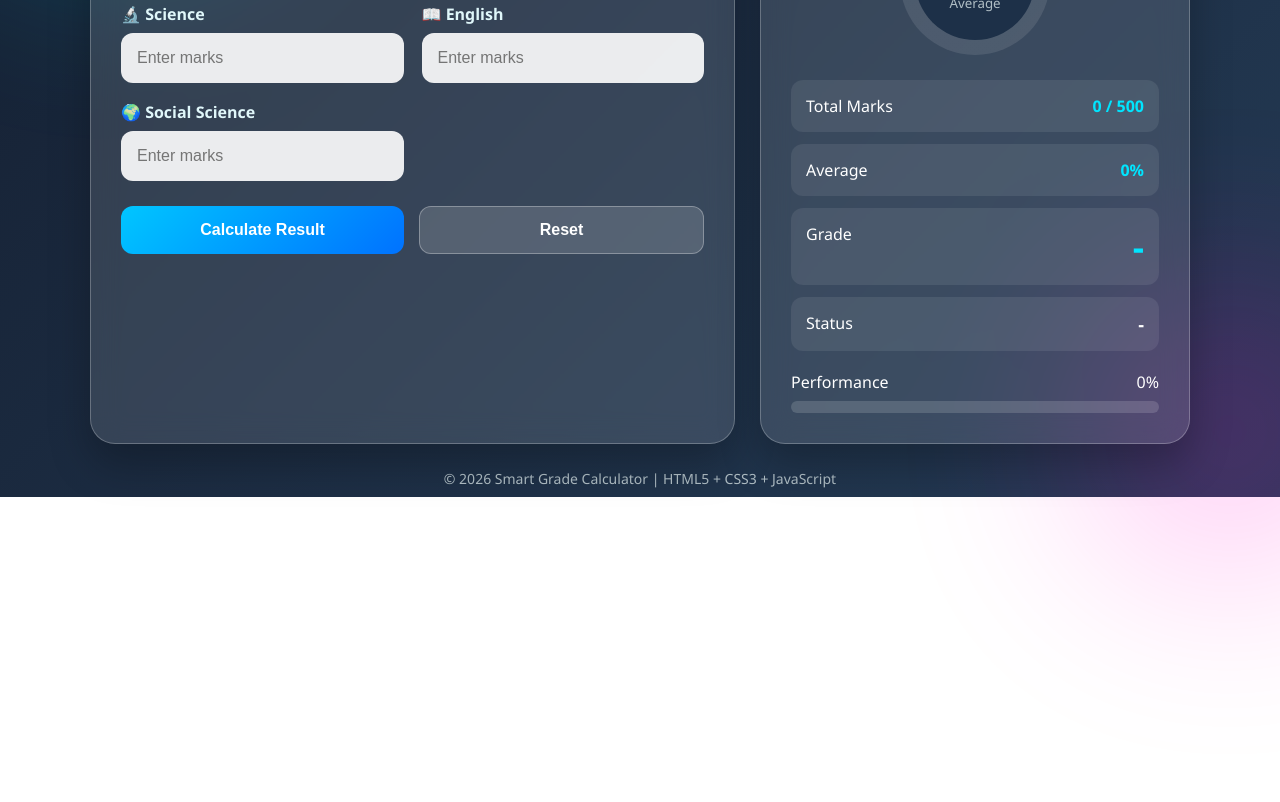
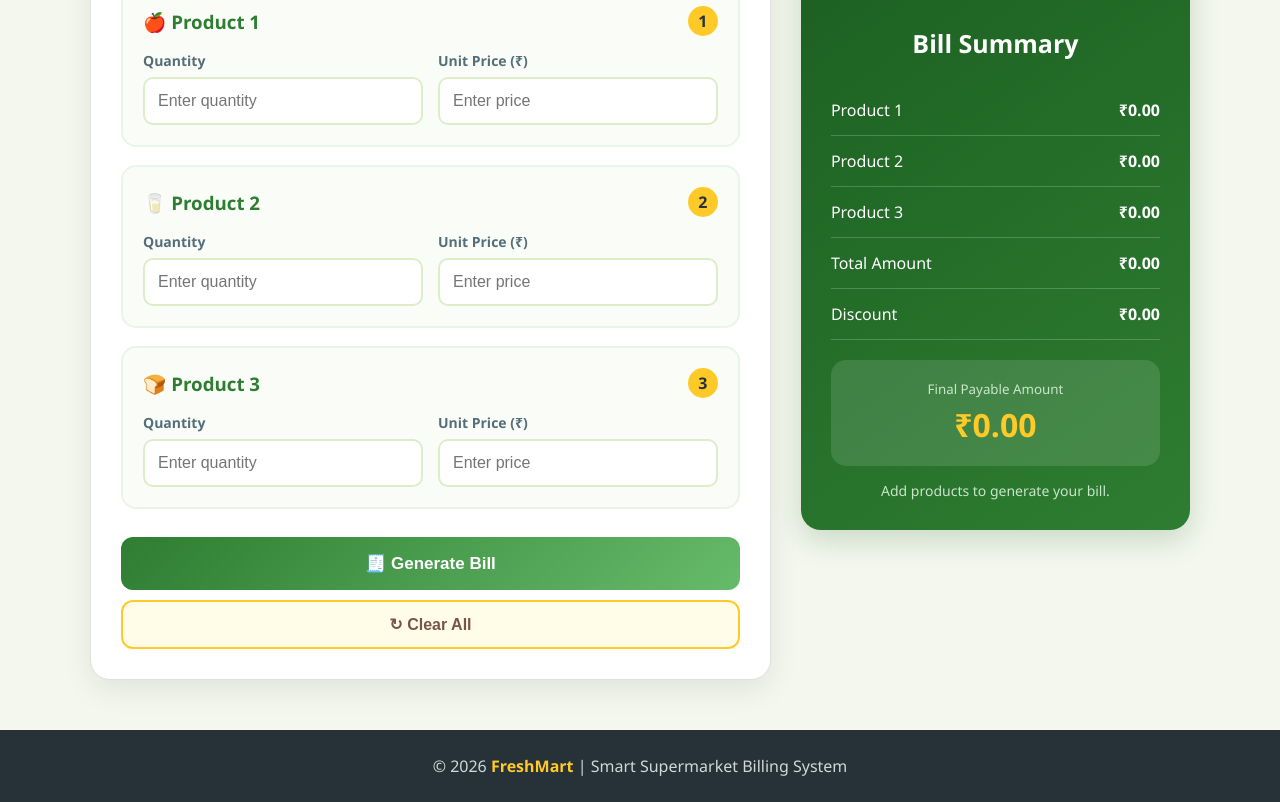
Before and after one commit to rshlogeshtd-rgb/websites, a plain HTML site: page index.html in a window 1280 px wide. Shown: the part 343-1145 px from the top of the page. Before the commit the page ends 840 px from the top, so only its background shows below. Drawn offline with Linux system fonts and the light colour scheme.

Commit message:
Add files via upload

```diff
--- a/index.html
+++ b/index.html
@@ -3,7 +3,7 @@
 <head>
 <meta charset="UTF-8">
 <meta name="viewport" content="width=device-width, initial-scale=1.0">
-<title>Smart Student Grade Calculator</title>
+<title>Smart Supermarket Billing System</title>
 <style>
 * {
     margin: 0;
@@ -13,428 +13,495 @@
 body {
     font-family: "Segoe UI", Arial, sans-serif;
     min-height: 100vh;
-    background: linear-gradient(135deg, #141e30, #243b55);
-    color: #fff;
-    overflow-x: hidden;
+    background: #f4f7ee;
+    color: #263238;
 }
-body::before {
-    content: "";
-    position: fixed;
-    width: 350px;
-    height: 350px;
-    background: #00e5ff;
-    border-radius: 50%;
-    filter: blur(100px);
-    opacity: 0.25;
-    top: -100px;
-    left: -100px;
-    animation: float 6s infinite alternate;
+header {
+    background: linear-gradient(135deg, #1b5e20, #43a047);
+    color: white;
+    padding: 22px 7%;
+    display: flex;
+    justify-content: space-between;
+    align-items: center;
+    box-shadow: 0 5px 15px rgba(0,0,0,0.15);
 }
-body::after {
-    content: "";
-    position: fixed;
-    width: 300px;
-    height: 300px;
-    background: #ff00cc;
-    border-radius: 50%;
-    filter: blur(100px);
-    opacity: 0.2;
-    bottom: -100px;
-    right: -80px;
-    animation: float 7s infinite alternate-reverse;
+.logo {
+    font-size: 28px;
+    font-weight: bold;
+    letter-spacing: 1px;
+}
+.logo span {
+    color: #ffca28;
+}
+.tagline {
+    font-size: 14px;
+    color: #e8f5e9;
 }
 .container {
-    width: 92%;
+    width: 90%;
     max-width: 1100px;
     margin: 40px auto;
-    position: relative;
-    z-index: 1;
 }
-.header {
+.title {
     text-align: center;
-    margin-bottom: 30px;
+    margin-bottom: 35px;
 }
-.header h1 {
-    font-size: 42px;
-    letter-spacing: 2px;
-    text-shadow: 0 5px 15px rgba(0,0,0,0.4);
+.title h1 {
+    font-size: 38px;
+    color: #1b5e20;
 }
-.header p {
+.title p {
     margin-top: 8px;
-    color: #cfd8dc;
-    font-size: 17px;
+    color: #607d8b;
 }
-.main-box {
+.billing-layout {
     display: grid;
-    grid-template-columns: 1.2fr 0.8fr;
-    gap: 25px;
+    grid-template-columns: 1.4fr 0.8fr;
+    gap: 30px;
 }
 .card {
-    background: rgba(255,255,255,0.12);
-    border: 1px solid rgba(255,255,255,0.25);
-    border-radius: 25px;
+    background: white;
+    border-radius: 20px;
     padding: 30px;
-    backdrop-filter: blur(15px);
-    box-shadow: 0 20px 40px rgba(0,0,0,0.25);
+    box-shadow: 0 10px 30px rgba(0,0,0,0.08);
+    border: 1px solid #e0e0e0;
 }
-.card h2 {
+.card-title {
+    display: flex;
+    align-items: center;
+    gap: 10px;
     margin-bottom: 25px;
-    font-size: 25px;
+    color: #1b5e20;
+    font-size: 23px;
 }
-.subject-grid {
-    display: grid;
-    grid-template-columns: repeat(2, 1fr);
-    gap: 18px;
-}
-.subject {
-    position: relative;
-}
-.subject label {
-    display: block;
-    margin-bottom: 8px;
-    font-weight: bold;
-    color: #e0f7fa;
-}
-.subject input {
-    width: 100%;
-    padding: 14px;
-    border: 2px solid transparent;
-    border-radius: 12px;
-    outline: none;
-    background: rgba(255,255,255,0.9);
-    color: #222;
-    font-size: 16px;
+.product {
+    background: #fafdf7;
+    border: 2px solid #e8f5e9;
+    border-radius: 15px;
+    padding: 20px;
+    margin-bottom: 18px;
     transition: 0.3s;
 }
-.subject input:focus {
-    border-color: #00e5ff;
-    box-shadow: 0 0 15px rgba(0,229,255,0.4);
-    transform: translateY(-2px);
+.product:hover {
+    border-color: #66bb6a;
+    transform: translateY(-3px);
+    box-shadow: 0 8px 18px rgba(67,160,71,0.12);
 }
-.buttons {
+.product-heading {
     display: flex;
+    justify-content: space-between;
+    align-items: center;
+    margin-bottom: 15px;
+}
+.product-heading h3 {
+    color: #2e7d32;
+}
+.product-number {
+    background: #ffca28;
+    color: #263238;
+    width: 30px;
+    height: 30px;
+    border-radius: 50%;
+    display: flex;
+    align-items: center;
+    justify-content: center;
+    font-weight: bold;
+}
+.input-group {
+    display: grid;
+    grid-template-columns: 1fr 1fr;
     gap: 15px;
-    margin-top: 25px;
 }
-button {
-    flex: 1;
-    padding: 14px;
+.input-box label {
+    display: block;
+    font-size: 14px;
+    font-weight: bold;
+    margin-bottom: 7px;
+    color: #546e7a;
+}
+.input-box input {
+    width: 100%;
+    padding: 13px;
+    border: 2px solid #dcedc8;
+    border-radius: 10px;
+    outline: none;
+    font-size: 16px;
+    background: white;
+    transition: 0.3s;
+}
+.input-box input:focus {
+    border-color: #43a047;
+    box-shadow: 0 0 8px rgba(67,160,71,0.2);
+}
+.calculate-btn {
+    width: 100%;
+    padding: 16px;
+    margin-top: 10px;
     border: none;
     border-radius: 12px;
+    background: linear-gradient(135deg, #2e7d32, #66bb6a);
+    color: white;
+    font-size: 17px;
+    font-weight: bold;
+    cursor: pointer;
+    transition: 0.3s;
+}
+.calculate-btn:hover {
+    transform: translateY(-3px);
+    box-shadow: 0 8px 18px rgba(46,125,50,0.3);
+}
+.reset-btn {
+    width: 100%;
+    padding: 13px;
+    margin-top: 10px;
+    border: 2px solid #ffca28;
+    border-radius: 12px;
+    background: #fffde7;
+    color: #795548;
     font-size: 16px;
     font-weight: bold;
     cursor: pointer;
     transition: 0.3s;
 }
-.calculate {
-    background: linear-gradient(135deg, #00c6ff, #0072ff);
+.reset-btn:hover {
+    background: #ffca28;
+}
+.summary {
+    background: linear-gradient(145deg, #1b5e20, #2e7d32);
     color: white;
+    border-radius: 20px;
+    padding: 30px;
+    box-shadow: 0 10px 30px rgba(27,94,32,0.2);
+    height: fit-content;
+    position: sticky;
+    top: 20px;
 }
-.reset {
-    background: rgba(255,255,255,0.15);
-    color: white;
-    border: 1px solid rgba(255,255,255,0.3);
+.summary h2 {
+    text-align: center;
+    margin-bottom: 25px;
+    font-size: 25px;
 }
-button:hover {
-    transform: translateY(-3px);
-    box-shadow: 0 8px 20px rgba(0,0,0,0.3);
-}
-.result-card {
-    text-align: center;
-}
-.result-circle {
-    width: 150px;
-    height: 150px;
-    margin: 10px auto 25px;
+.bill-icon {
+    width: 80px;
+    height: 80px;
+    margin: 0 auto 20px;
+    background: #ffca28;
+    color: #263238;
     border-radius: 50%;
-    background: conic-gradient(#00e5ff 0deg, rgba(255,255,255,0.1) 0deg);
     display: flex;
     align-items: center;
     justify-content: center;
-    position: relative;
+    font-size: 38px;
+    animation: bounce 2s infinite;
 }
-.result-circle::before {
-    content: "";
-    position: absolute;
-    width: 120px;
-    height: 120px;
-    background: #1d3048;
-    border-radius: 50%;
+.bill-row {
+    display: flex;
+    justify-content: space-between;
+    padding: 14px 0;
+    border-bottom: 1px solid rgba(255,255,255,0.2);
 }
-.average {
-    position: relative;
-    z-index: 2;
-}
-.average span {
-    display: block;
-    font-size: 32px;
+.bill-row span:last-child {
     font-weight: bold;
 }
-.average small {
-    color: #b0bec5;
+.discount {
+    background: #ffca28;
+    color: #263238;
+    padding: 12px;
+    margin: 20px 0;
+    border-radius: 10px;
+    text-align: center;
+    font-weight: bold;
+    display: none;
 }
-.result-item {
-    background: rgba(255,255,255,0.08);
-    padding: 15px;
-    margin: 12px 0;
-    border-radius: 12px;
-    display: flex;
-    justify-content: space-between;
+.final-bill {
+    margin-top: 20px;
+    padding: 20px;
+    border-radius: 15px;
+    background: rgba(255,255,255,0.12);
+    text-align: center;
 }
-.result-item strong {
-    color: #00e5ff;
+.final-bill small {
+    display: block;
+    color: #c8e6c9;
+    margin-bottom: 5px;
 }
-.grade {
-    font-size: 35px;
-    font-weight: bold;
-    color: #00e5ff;
+.final-bill strong {
+    font-size: 32px;
+    color: #ffca28;
 }
-.status {
-    font-size: 18px;
-    font-weight: bold;
-}
-.pass {
-    color: #69f0ae;
-}
-.fail {
-    color: #ff5252;
-}
-.progress-box {
-    margin-top: 20px;
-    text-align: left;
-}
-.progress-title {
-    display: flex;
-    justify-content: space-between;
-    margin-bottom: 8px;
-}
-.progress {
-    width: 100%;
-    height: 12px;
-    background: rgba(255,255,255,0.15);
-    border-radius: 20px;
-    overflow: hidden;
-}
-.progress-bar {
-    width: 0%;
-    height: 100%;
-    background: linear-gradient(90deg, #00e5ff, #00ff87);
-    border-radius: 20px;
-    transition: width 1s ease;
-}
-.footer {
+.message {
     text-align: center;
-    margin-top: 25px;
-    color: #b0bec5;
+    margin-top: 15px;
+    color: #c8e6c9;
     font-size: 14px;
 }
-@keyframes float {
-    from {
-        transform: translate(0,0);
+footer {
+    margin-top: 50px;
+    background: #263238;
+    color: #cfd8dc;
+    text-align: center;
+    padding: 25px;
 }
-    to {
-        transform: translate(40px,50px);
+footer strong {
+    color: #ffca28;
+}
+@keyframes bounce {
+    0%, 100% {
+        transform: translateY(0);
+    }
+    50% {
+        transform: translateY(-8px);
     }
 }
-@media(max-width: 800px) {
-    .main-box {
+@media (max-width: 800px) {
+    header {
+        flex-direction: column;
+        gap: 8px;
+        text-align: center;
+    }
+    .billing-layout {
         grid-template-columns: 1fr;
     }
+    .summary {
+        position: static;
     }
-@media(max-width: 500px) {
-    .subject-grid {
+}
+@media (max-width: 500px) {
+    .input-group {
         grid-template-columns: 1fr;
     }
-    .header h1 {
-        font-size: 30px;
+    .title h1 {
+        font-size: 28px;
     }
-    .buttons {
-        flex-direction: column;
+    .container {
+        width: 94%;
     }
 }
 </style>
 </head>
 <body>
 
+<header>
+    <div class="logo">🛒 Fresh<span>Mart</span></div>
+    <div class="tagline">Smart Shopping • Simple Billing</div>
+</header>
+
 <div class="container">
 
-    <div class="header">
-        <h1>🎓 Smart Grade Calculator</h1>
-        <p>Student Academic Performance Evaluation System</p>
+    <div class="title">
+        <h1>Supermarket Billing System</h1>
+        <p>Enter product details and generate your bill instantly</p>
     </div>
 
-    <div class="main-box">
+    <div class="billing-layout">
 
         <div class="card">
-            <h2>📝 Enter Subject Marks</h2>
+            <h2 class="card-title">🛍️ Product Details</h2>
 
-            <div class="subject-grid">
-
-                <div class="subject">
-                    <label>📘 Mathematics</label>
-                    <input type="number" id="math" min="0" max="100" placeholder="Enter marks">
+            <div class="product">
+                <div class="product-heading">
+                    <h3>🍎 Product 1</h3>
+                    <div class="product-number">1</div>
                 </div>
 
-                <div class="subject">
-                    <label>💻 Computer Science</label>
-                    <input type="number" id="computer" min="0" max="100" placeholder="Enter marks">
+                <div class="input-group">
+                    <div class="input-box">
+                        <label>Quantity</label>
+                        <input type="number" id="quantity1" min="0" placeholder="Enter quantity">
                     </div>
 
-                <div class="subject">
-                    <label>🔬 Science</label>
-                    <input type="number" id="science" min="0" max="100" placeholder="Enter marks">
+                    <div class="input-box">
+                        <label>Unit Price (₹)</label>
+                        <input type="number" id="price1" min="0" placeholder="Enter price">
                     </div>
-
-                <div class="subject">
-                    <label>📖 English</label>
-                    <input type="number" id="english" min="0" max="100" placeholder="Enter marks">
-                </div>
-
-                <div class="subject">
-                    <label>🌍 Social Science</label>
-                    <input type="number" id="social" min="0" max="100" placeholder="Enter marks">
-                </div>
-
-            </div>
-
-            <div class="buttons">
-                <button class="calculate" onclick="calculateGrade()">Calculate Result</button>
-                <button class="reset" onclick="resetForm()">Reset</button>
                 </div>
             </div>
 
-        <div class="card result-card">
-            <h2>📊 Result Summary</h2>
+            <div class="product">
+                <div class="product-heading">
+                    <h3>🥛 Product 2</h3>
+                    <div class="product-number">2</div>
+                </div>
 
-            <div class="result-circle" id="resultCircle">
-                <div class="average">
-                    <span id="average">0</span>
-                    <small>Average</small>
+                <div class="input-group">
+                    <div class="input-box">
+                        <label>Quantity</label>
+                        <input type="number" id="quantity2" min="0" placeholder="Enter quantity">
+                    </div>
+
+                    <div class="input-box">
+                        <label>Unit Price (₹)</label>
+                        <input type="number" id="price2" min="0" placeholder="Enter price">
+                    </div>
                 </div>
             </div>
 
-            <div class="result-item">
-                <span>Total Marks</span>
-                <strong id="total">0 / 500</strong>
+            <div class="product">
+                <div class="product-heading">
+                    <h3>🍞 Product 3</h3>
+                    <div class="product-number">3</div>
                 </div>
 
-            <div class="result-item">
-                <span>Average</span>
-                <strong id="averageText">0%</strong>
+                <div class="input-group">
+                    <div class="input-box">
+                        <label>Quantity</label>
+                        <input type="number" id="quantity3" min="0" placeholder="Enter quantity">
                     </div>
 
-            <div class="result-item">
-                <span>Grade</span>
-                <span class="grade" id="grade">-</span>
+                    <div class="input-box">
+                        <label>Unit Price (₹)</label>
+                        <input type="number" id="price3" min="0" placeholder="Enter price">
+                    </div>
+                </div>
             </div>
 
-            <div class="result-item">
-                <span>Status</span>
-                <span class="status" id="status">-</span>
+            <button class="calculate-btn" onclick="generateBill()">
+                🧾 Generate Bill
+            </button>
+
+            <button class="reset-btn" onclick="resetBill()">
+                ↻ Clear All
+            </button>
         </div>
 
-            <div class="progress-box">
-                <div class="progress-title">
-                    <span>Performance</span>
-                    <span id="percentage">0%</span>
+        <div class="summary">
+
+            <div class="bill-icon">🧾</div>
+
+            <h2>Bill Summary</h2>
+
+            <div class="bill-row">
+                <span>Product 1</span>
+                <span id="amount1">₹0.00</span>
             </div>
-                <div class="progress">
-                    <div class="progress-bar" id="progressBar"></div>
+
+            <div class="bill-row">
+                <span>Product 2</span>
+                <span id="amount2">₹0.00</span>
             </div>
+
+            <div class="bill-row">
+                <span>Product 3</span>
+                <span id="amount3">₹0.00</span>
             </div>
+
+            <div class="bill-row">
+                <span>Total Amount</span>
+                <span id="total">₹0.00</span>
+            </div>
+
+            <div class="discount" id="discount">
+                🎉 10% Discount Applied!
+            </div>
+
+            <div class="bill-row">
+                <span>Discount</span>
+                <span id="discountAmount">₹0.00</span>
+            </div>
+
+            <div class="final-bill">
+                <small>Final Payable Amount</small>
+                <strong id="finalAmount">₹0.00</strong>
+            </div>
+
+            <p class="message" id="message">
+                Add products to generate your bill.
+            </p>
 
         </div>
 
     </div>
-
-    <div class="footer">
-        © 2026 Smart Grade Calculator | HTML5 + CSS3 + JavaScript
 </div>
 
-</div>
+<footer>
+    <p>© 2026 <strong>FreshMart</strong> | Smart Supermarket Billing System</p>
+</footer>
 
 <script>
-function calculateGrade() {
+function generateBill() {
 
-    let math = Number(document.getElementById("math").value);
-    let computer = Number(document.getElementById("computer").value);
-    let science = Number(document.getElementById("science").value);
-    let english = Number(document.getElementById("english").value);
-    let social = Number(document.getElementById("social").value);
+    let quantity1 = Number(document.getElementById("quantity1").value);
+    let price1 = Number(document.getElementById("price1").value);
 
-    let marks = [math, computer, science, english, social];
+    let quantity2 = Number(document.getElementById("quantity2").value);
+    let price2 = Number(document.getElementById("price2").value);
 
-    for (let i = 0; i < marks.length; i++) {
-        if (marks[i] < 0 || marks[i] > 100 || isNaN(marks[i])) {
-            alert("Please enter valid marks between 0 and 100 for all subjects.");
+    let quantity3 = Number(document.getElementById("quantity3").value);
+    let price3 = Number(document.getElementById("price3").value);
+
+    if (
+        quantity1 < 0 || price1 < 0 ||
+        quantity2 < 0 || price2 < 0 ||
+        quantity3 < 0 || price3 < 0
+    ) {
+        alert("Please enter valid positive values.");
         return;
+    }
+
+    let amount1 = quantity1 * price1;
+    let amount2 = quantity2 * price2;
+    let amount3 = quantity3 * price3;
+
+    let total = amount1 + amount2 + amount3;
+    let discount = 0;
+
+    if (total > 2000) {
+        discount = total * 0.10;
+    }
+
+    let finalAmount = total - discount;
+
+    document.getElementById("amount1").textContent =
+        "₹" + amount1.toFixed(2);
+
+    document.getElementById("amount2").textContent =
+        "₹" + amount2.toFixed(2);
+
+    document.getElementById("amount3").textContent =
+        "₹" + amount3.toFixed(2);
+
+    document.getElementById("total").textContent =
+        "₹" + total.toFixed(2);
+
+    document.getElementById("discountAmount").textContent =
+        "₹" + discount.toFixed(2);
+
+    document.getElementById("finalAmount").textContent =
+        "₹" + finalAmount.toFixed(2);
+
+    if (discount > 0) {
+        document.getElementById("discount").style.display = "block";
+        document.getElementById("message").textContent =
+            "Congratulations! You saved ₹" + discount.toFixed(2);
+    } else {
+        document.getElementById("discount").style.display = "none";
+        document.getElementById("message").textContent =
+            "Add more products to unlock a 10% discount above ₹2000.";
     }
 }
 
-    let total = math + computer + science + english + social;
-    let average = total / 5;
-    let grade;
-    let status;
+function resetBill() {
 
-    if (average >= 90) {
-        grade = "A+";
-    } else if (average >= 80) {
-        grade = "A";
-    } else if (average >= 70) {
-        grade = "B";
-    } else if (average >= 60) {
-        grade = "C";
-    } else if (average >= 50) {
-        grade = "D";
-    } else {
-        grade = "F";
-    }
+    document.getElementById("quantity1").value = "";
+    document.getElementById("price1").value = "";
 
-    if (marks.some(mark => mark < 35)) {
-        status = "FAIL";
-    } else {
-        status = "PASS";
-    }
+    document.getElementById("quantity2").value = "";
+    document.getElementById("price2").value = "";
 
-    document.getElementById("total").textContent = total + " / 500";
-    document.getElementById("average").textContent = average.toFixed(1);
-    document.getElementById("averageText").textContent = average.toFixed(1) + "%";
-    document.getElementById("grade").textContent = grade;
-    document.getElementById("status").textContent = status;
-    document.getElementById("percentage").textContent = average.toFixed(1) + "%";
+    document.getElementById("quantity3").value = "";
+    document.getElementById("price3").value = "";
 
-    document.getElementById("progressBar").style.width = average + "%";
+    document.getElementById("amount1").textContent = "₹0.00";
+    document.getElementById("amount2").textContent = "₹0.00";
+    document.getElementById("amount3").textContent = "₹0.00";
+    document.getElementById("total").textContent = "₹0.00";
+    document.getElementById("discountAmount").textContent = "₹0.00";
+    document.getElementById("finalAmount").textContent = "₹0.00";
 
-    let degree = average * 3.6;
-    document.getElementById("resultCircle").style.background =
-        "conic-gradient(#00e5ff " + degree + "deg, rgba(255,255,255,0.1) " + degree + "deg)";
+    document.getElementById("discount").style.display = "none";
 
-    if (status === "PASS") {
-        document.getElementById("status").className = "status pass";
-    } else {
-        document.getElementById("status").className = "status fail";
-    }
-}
-
-function resetForm() {
-
-    document.getElementById("math").value = "";
-    document.getElementById("computer").value = "";
-    document.getElementById("science").value = "";
-    document.getElementById("english").value = "";
-    document.getElementById("social").value = "";
-
-    document.getElementById("total").textContent = "0 / 500";
-    document.getElementById("average").textContent = "0";
-    document.getElementById("averageText").textContent = "0%";
-    document.getElementById("grade").textContent = "-";
-    document.getElementById("status").textContent = "-";
-    document.getElementById("percentage").textContent = "0%";
-
-    document.getElementById("progressBar").style.width = "0%";
-
-    document.getElementById("resultCircle").style.background =
-        "conic-gradient(#00e5ff 0deg, rgba(255,255,255,0.1) 0deg)";
+    document.getElementById("message").textContent =
+        "Add products to generate your bill.";
 }
 </script>
 
```
Lines whose indentation alone changed are shown as unchanged.
